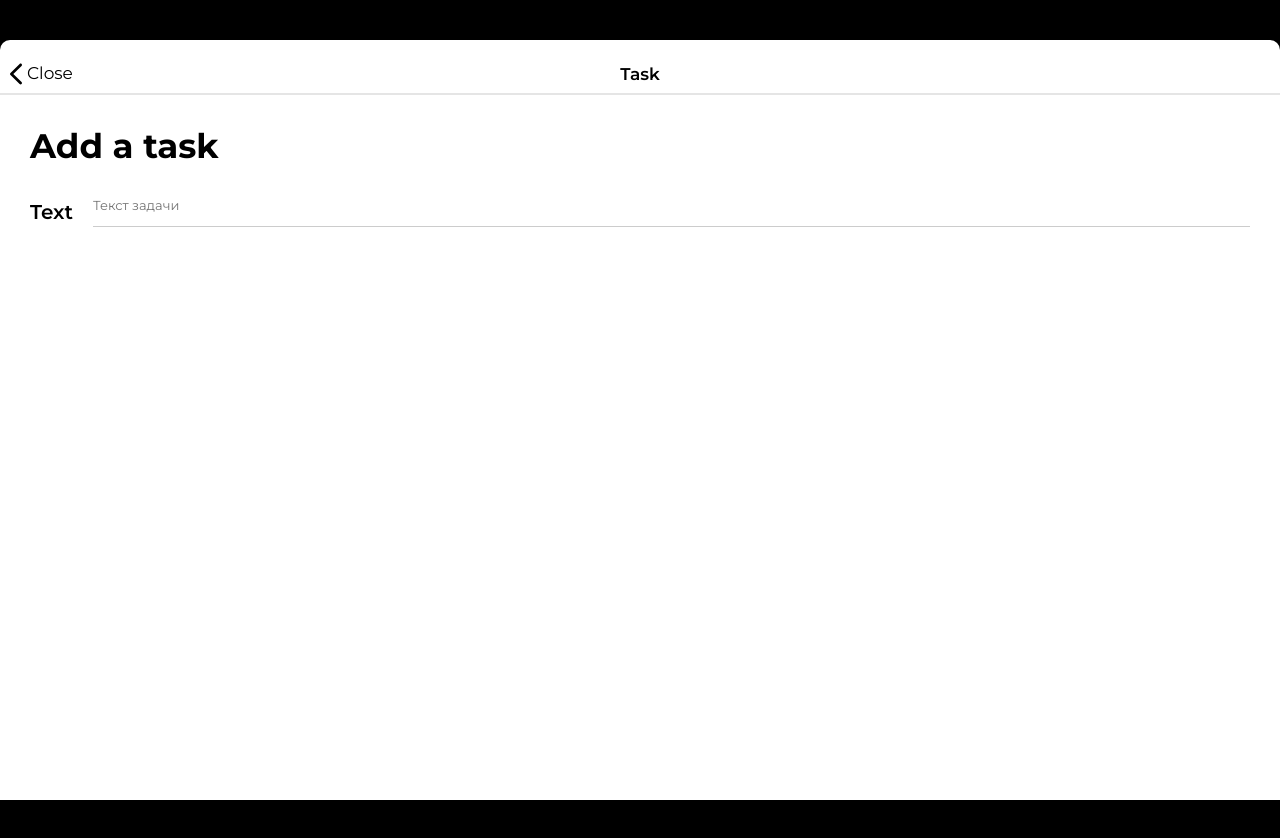
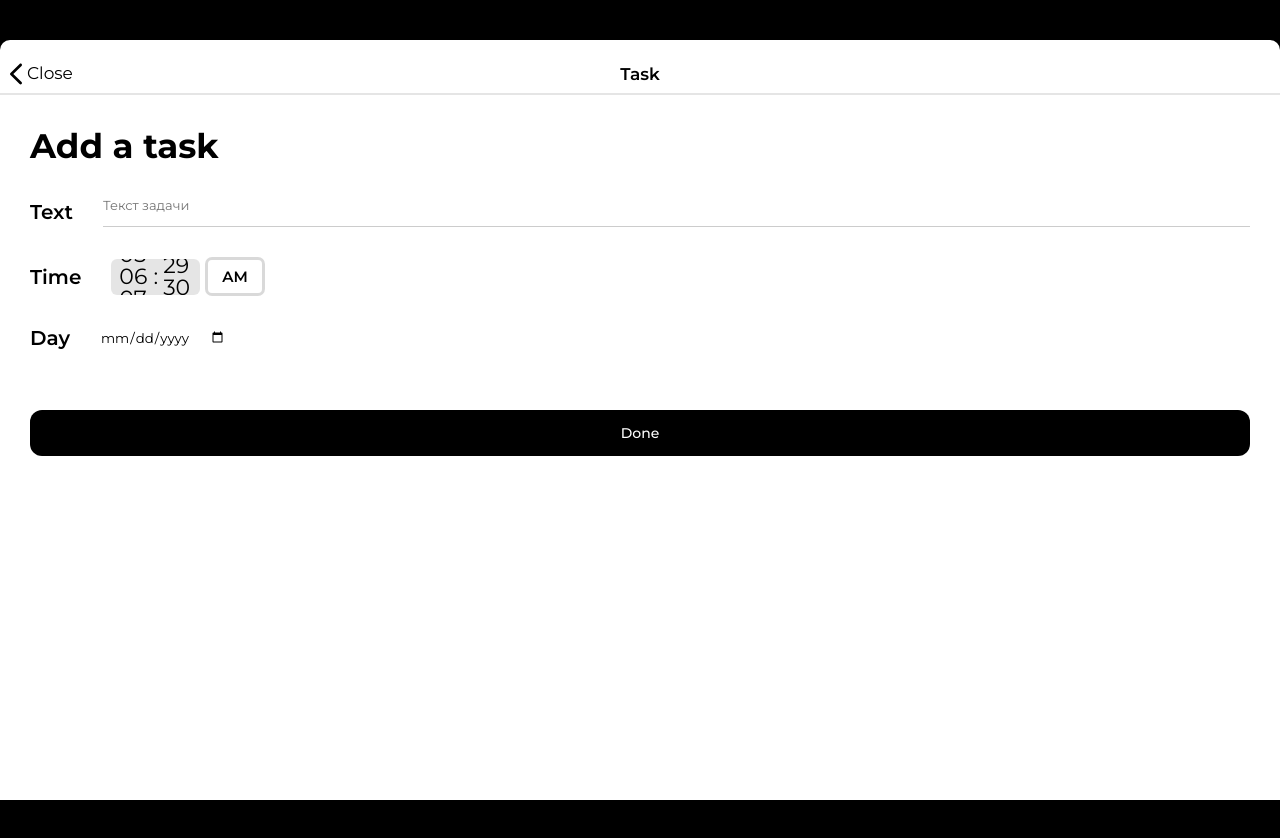
Before and after one commit to aleksandrdadaev/ToDoList, a plain HTML site: page index.html in a window 1280 px wide. Drawn offline with Linux system fonts and the light colour scheme.

Commit message:
Закончил стилизацию блока добавления задач

```diff
--- a/css/_add-task.scss
+++ b/css/_add-task.scss
@@ -48,7 +48,7 @@
 .add-task__stroke {
 	display: flex;
 	align-items: center;
-	gap: 20px;
+	gap: 30px;
 }
 
 .add-task__span {
@@ -73,3 +73,47 @@
 		border-bottom: 1px solid rgba(0, 0, 0, 0.3);
 	}
 }
+
+.input-time {
+	display: flex;
+	align-items: center;
+	gap: 5px;
+}
+
+.input-time__input {
+	height: 36px;
+	border-radius: 6px;
+	padding: 0 8px;
+	display: flex;
+	align-items: center;
+	gap: 5px;
+	font-size: 22px;
+	font-weight: 400;
+	line-height: 22px;
+	background-color: rgba(0, 0, 0, 0.1);
+	overflow: hidden;
+}
+
+.input-time__button {
+	border-radius: 7px;
+	border: 3px solid rgba(0, 0, 0, 0.15);
+	padding: 7px 14px;
+	font-size: 15px;
+	font-weight: 600;
+}
+
+.input-time__time {
+	display: flex;
+	flex-direction: column;
+}
+
+.add-task__add-button {
+	margin-top: 30px;
+	width: 100%;
+	border-radius: 12px;
+	background-color: #000;
+	color: #fff;
+	padding: 14px;
+	font-size: 14px;
+	font-weight: 500;
+}
--- a/index.html
+++ b/index.html
@@ -147,6 +147,97 @@
 						placeholder="Текст задачи"
 					></textarea>
 				</div>
+				<div class="add-task__stroke">
+					<span class="add-task__span">Time</span>
+					<div class="input-time">
+						<div class="input-time__input">
+							<div class="input-time__time">
+								<span>00</span>
+								<span>01</span>
+								<span>02</span>
+								<span>03</span>
+								<span>04</span>
+								<span>05</span>
+								<span>06</span>
+								<span>07</span>
+								<span>08</span>
+								<span>09</span>
+								<span>10</span>
+								<span>11</span>
+								<span>12</span>
+							</div>
+							<span>:</span>
+							<div class="input-time__time">
+								<span>00</span>
+								<span>01</span>
+								<span>02</span>
+								<span>03</span>
+								<span>04</span>
+								<span>05</span>
+								<span>06</span>
+								<span>07</span>
+								<span>08</span>
+								<span>09</span>
+								<span>10</span>
+								<span>11</span>
+								<span>12</span>
+								<span>13</span>
+								<span>14</span>
+								<span>15</span>
+								<span>16</span>
+								<span>17</span>
+								<span>18</span>
+								<span>19</span>
+								<span>20</span>
+								<span>21</span>
+								<span>22</span>
+								<span>23</span>
+								<span>24</span>
+								<span>25</span>
+								<span>26</span>
+								<span>27</span>
+								<span>28</span>
+								<span>29</span>
+								<span>30</span>
+								<span>31</span>
+								<span>32</span>
+								<span>33</span>
+								<span>34</span>
+								<span>35</span>
+								<span>36</span>
+								<span>37</span>
+								<span>38</span>
+								<span>39</span>
+								<span>40</span>
+								<span>41</span>
+								<span>42</span>
+								<span>43</span>
+								<span>44</span>
+								<span>45</span>
+								<span>46</span>
+								<span>47</span>
+								<span>48</span>
+								<span>49</span>
+								<span>50</span>
+								<span>51</span>
+								<span>52</span>
+								<span>53</span>
+								<span>54</span>
+								<span>55</span>
+								<span>56</span>
+								<span>57</span>
+								<span>58</span>
+								<span>59</span>
+							</div>
+						</div>
+						<button class="input-time__button">AM</button>
+					</div>
+				</div>
+				<div class="add-task__stroke">
+					<span class="add-task__span">Day</span>
+					<input type="date" />
+				</div>
+				<button class="add-task__add-button">Done</button>
 			</div>
 		</section>
 		<script src="main.js"></script>
```
Also changed, not shown: css/style.css, 1 other file.
